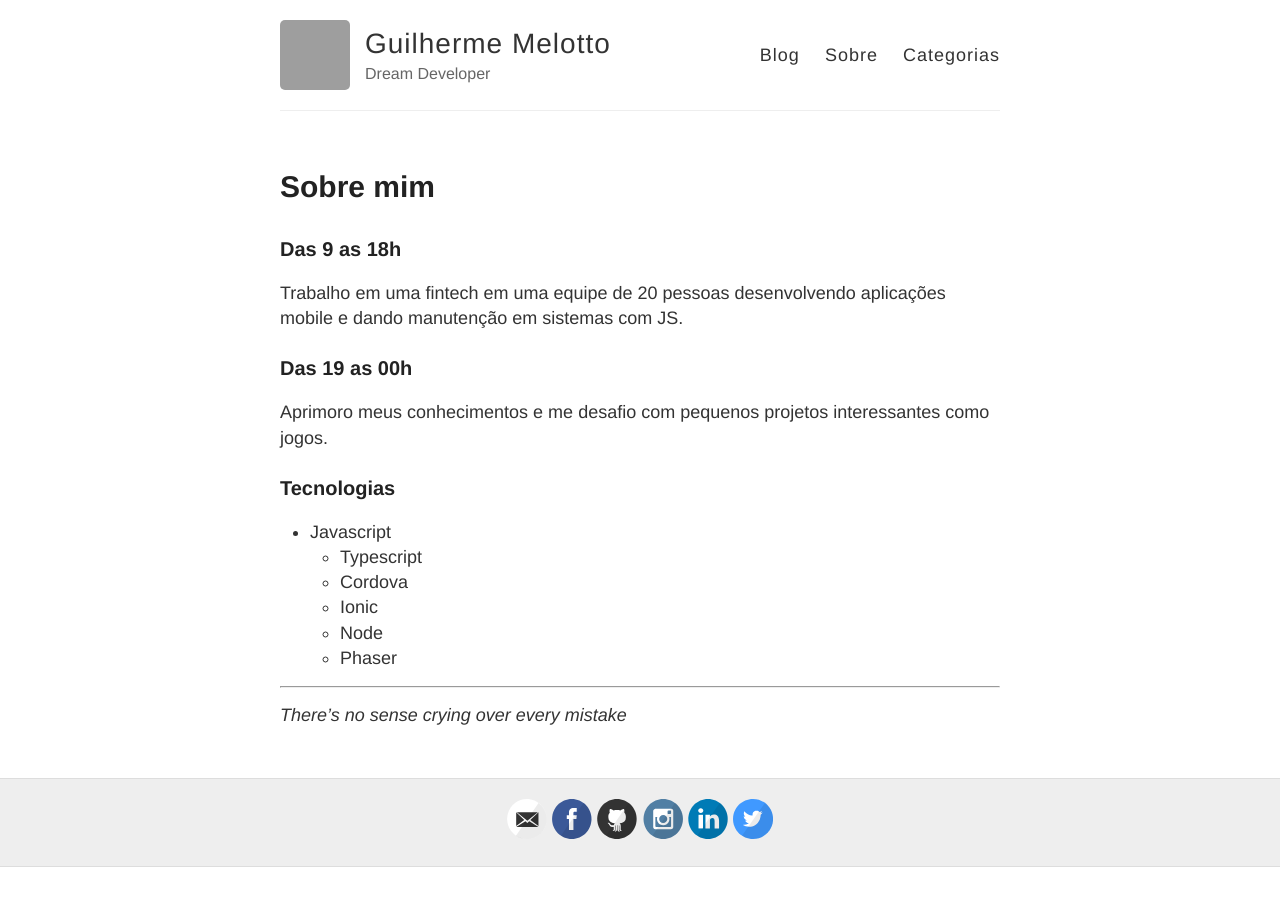
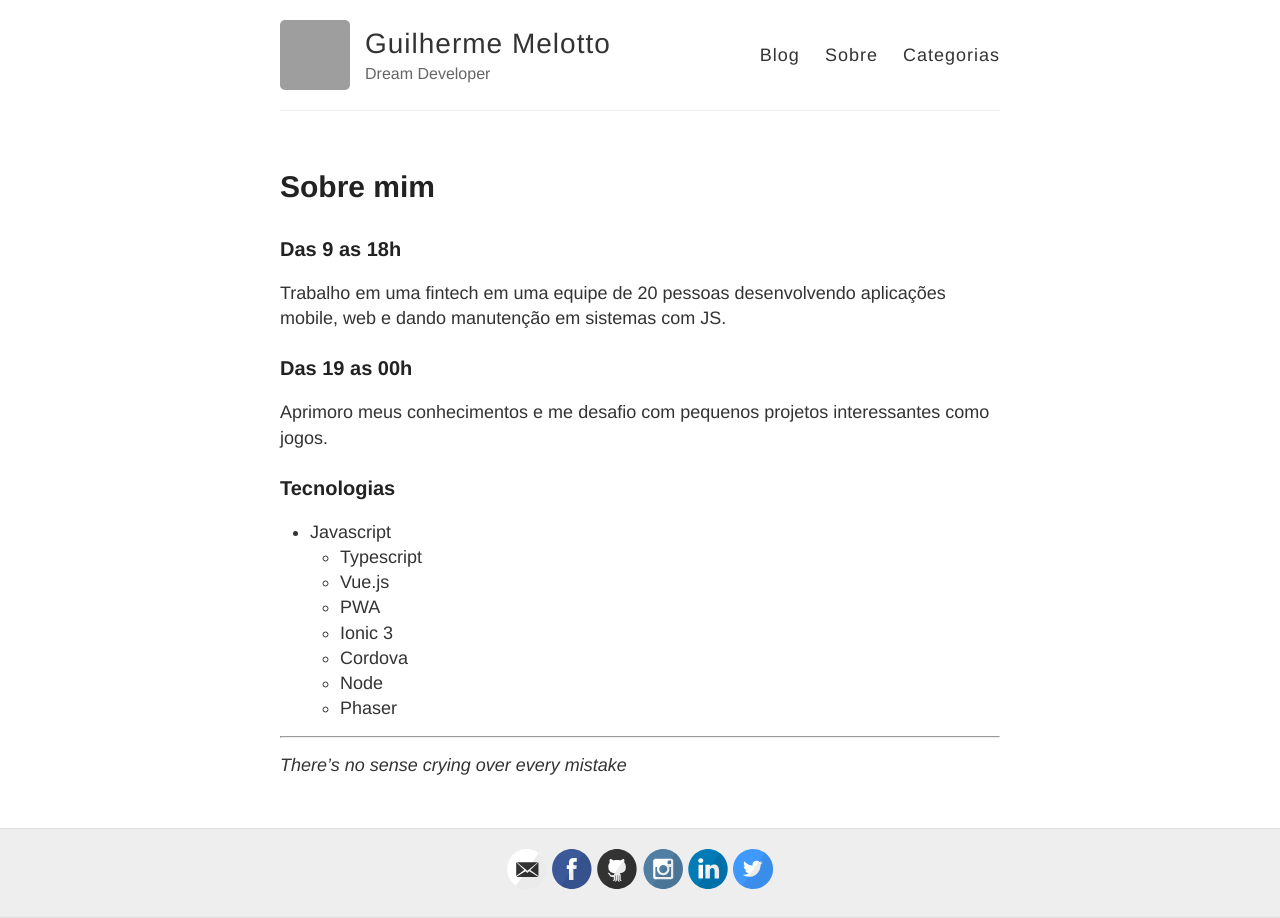
Before and after one commit to guimelotto/guimelotto.github.io, a Jekyll site: the page built from about.md, in a window 1280 px wide. Built offline with Jekyll 4.4.1, drawn with Linux system fonts in a browser that asks for light colours; grey boxes are pictures that could not be loaded.

Commit message:
ajuste do about

```diff
--- a/about.md
+++ b/about.md
@@ -6,7 +6,7 @@ permalink: /about/
 
 ### Das 9 as 18h
 
-Trabalho em uma fintech em uma equipe de 20 pessoas desenvolvendo aplicações mobile e dando manutenção em sistemas com JS.
+Trabalho em uma fintech em uma equipe de 20 pessoas desenvolvendo aplicações mobile, web e dando manutenção em sistemas com JS.
 
 ### Das 19 as 00h
 
@@ -16,8 +16,10 @@ Aprimoro meus conhecimentos e me desafio com pequenos projetos interessantes com
 
 - Javascript
     - Typescript
+    - Vue.js
+    - PWA
+    - Ionic 3
     - Cordova
-    - Ionic
     - Node
     - Phaser
 
```
